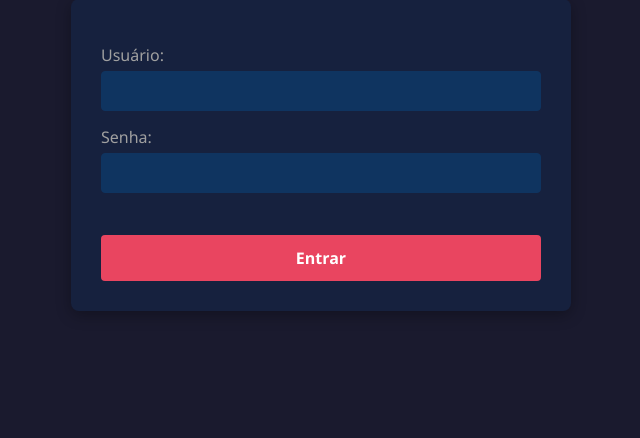
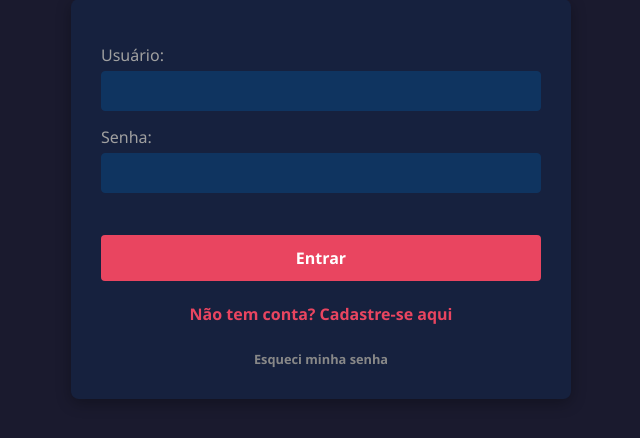
Before and after one commit to danielcoosta1/agendamento, a PHP site: page /login.php in a window 1280 px wide. Shown: the part 116-554 px from the top of the page, without its empty margins (319-959 px from the left). Run offline with PHP 8.4, Linux system fonts and the light colour scheme.

Commit message:
Adicionando o link do cadastro e do esqueci a senha no login

```diff
--- a/login.php
+++ b/login.php
@@ -1,11 +1,13 @@
 <!DOCTYPE html>
 <html lang="pt-br">
+
 <head>
     <meta charset="UTF-8">
     <meta name="viewport" content="width=device-width, initial-scale=1.0">
     <title>Sistema de Agendamento - Login</title>
     <link rel="stylesheet" href="style.css">
-    </head>
+</head>
+
 <body>
 
     <h1>Acessar o Sistema de Agendamento</h1>
@@ -21,7 +23,16 @@
         </div>
         <br>
         <input type="submit" value="Entrar">
+
+        <br>
+        <div style="text-align: center;">
+              <br>
+            <a href="cadastro.php">Não tem conta? Cadastre-se aqui</a>
+            <br><br>
+            <a href="#" onclick="alert('Procure o administrador para resetar sua senha.')" style="font-size: 0.8em; color: #888;">Esqueci minha senha</a>
+        </div>
     </form>
 
 </body>
+
 </html>
```
